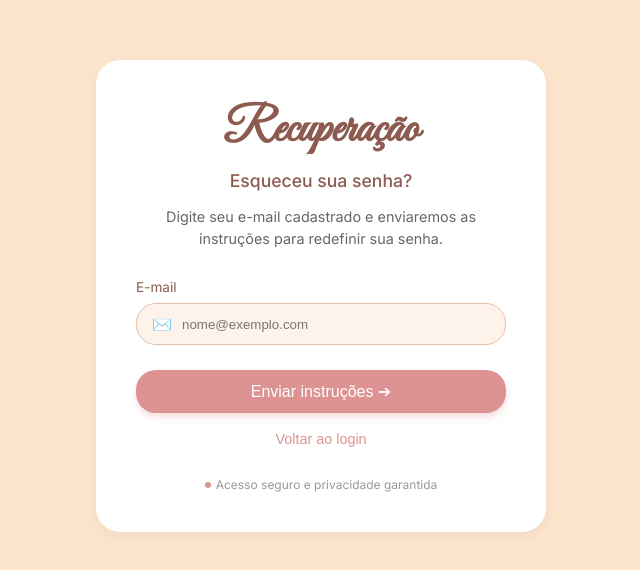
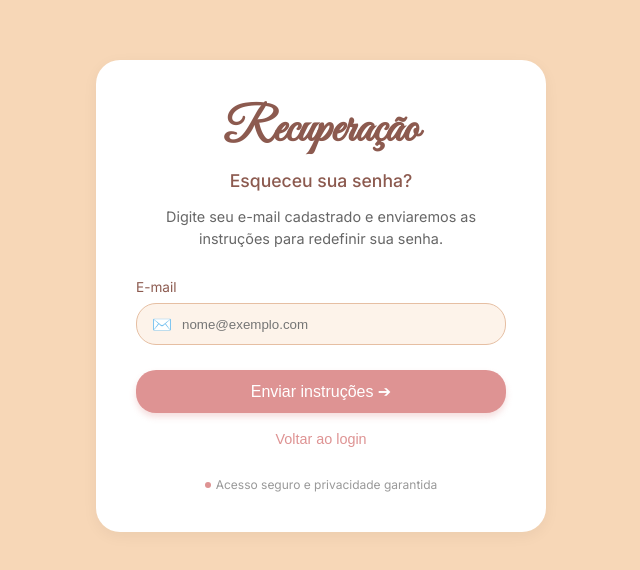
Before and after one commit to IsaacCDSantos/MimosDaTaty, a React (Vite) app: page /recuperacao in a window 1280 px wide. Shown: the part 104-674 px from the top of the page, without its empty margins (319-959 px from the left). Built offline with nearby package versions, Linux system fonts and the light colour scheme; a web font is replaced by a local one.

Commit message:
fix: correção da paleta de cores da parte de recuperação de senha e confirmação de email enviado

```diff
--- a/src/componentes/ConfirmacaoEnvio/ConfirmacaoEnvio.css
+++ b/src/componentes/ConfirmacaoEnvio/ConfirmacaoEnvio.css
@@ -1,5 +1,6 @@
 .confirmacao-container {
-  background-color: #FCE4CD; /* Fundo pêssego padrão do seu projeto */
+  background-color: #f7d7b7;
+  /* Fundo pêssego padrão do seu projeto */
   min-height: 100vh;
   display: flex;
   align-items: center;
@@ -15,7 +16,7 @@
   width: 100%;
   max-width: 450px;
   text-align: center;
-  box-shadow: 0 4px 15px rgba(0,0,0,0.05);
+  box-shadow: 0 4px 15px rgba(0, 0, 0, 0.05);
 }
 
 .icone-email {
@@ -39,7 +40,8 @@
 }
 
 .btn-voltar-login {
-  background-color: #DE9393; /* Rosa padrão do projeto */
+  background-color: #DE9393;
+  /* Rosa padrão do projeto */
   color: white;
   border: none;
   border-radius: 20px;
--- a/src/componentes/Recuperacao/Recuperacao.css
+++ b/src/componentes/Recuperacao/Recuperacao.css
@@ -1,7 +1,7 @@
 @import url('https://fonts.googleapis.com/css2?family=Great+Vibes&family=Inter:wght@400;500;600&display=swap');
 
 .recuperacao-container {
-  background-color: #FCE4CD; /* Cor pêssego do fundo */
+  background-color: #f7d7b7;
   min-height: 100vh;
   display: flex;
   align-items: center;
@@ -18,12 +18,13 @@
   width: 100%;
   max-width: 450px;
   text-align: center;
-  box-shadow: 0 4px 15px rgba(0,0,0,0.05);
+  box-shadow: 0 4px 15px rgba(0, 0, 0, 0.05);
   z-index: 2;
 }
 
 .recuperacao-titulo {
-  font-family: 'Great Vibes', cursive; /* Fonte cursiva para o título */
+  font-family: 'Great Vibes', cursive;
+  /* Fonte cursiva para o título */
   color: #8C5A4F;
   font-size: 3rem;
   margin-bottom: 10px;
@@ -78,7 +79,8 @@
 }
 
 .btn-enviar {
-  background-color: #DE9393; /* Rosa do botão */
+  background-color: #DE9393;
+  /* Rosa do botão */
   color: white;
   border: none;
   border-radius: 20px;
```
